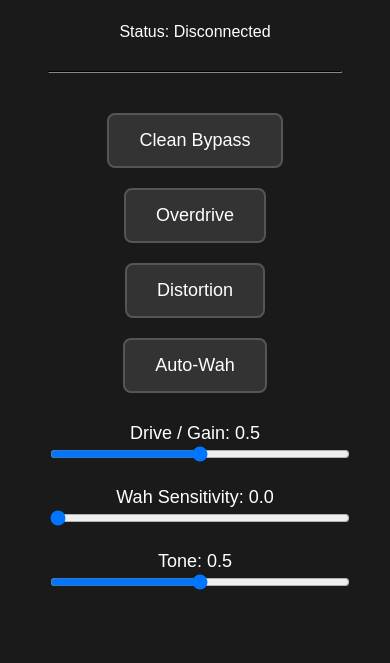
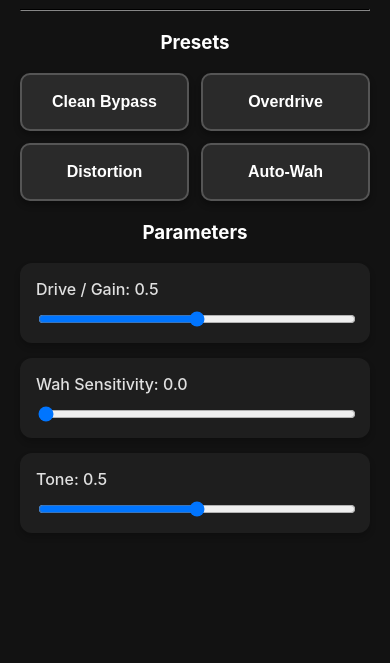
Before and after one commit to skittlz365/HaroldBox-GuitarPedal, a plain HTML site: page index.html in a window 390 px wide. Shown: the part 212-875 px from the top of the page. After the commit the page ends 844 px from the top, so only its background shows below. Drawn offline with Linux system fonts and the light colour scheme.

Commit message:
Enhance mobile responsiveness and UI layout
Updated HTML structure and styles for better mobile responsiveness and user experience.

```diff
--- a/index.html
+++ b/index.html
@@ -1,14 +1,88 @@
 <!DOCTYPE html>
 <html>
 <head>
+  <meta name="viewport" content="width=device-width, initial-scale=1.0">
   <title>Hackathon Pedal Control</title>
   <style>
-    body { font-family: sans-serif; background: #1a1a1a; color: white; text-align: center; padding: 40px; }
-    button { padding: 15px 30px; font-size: 18px; margin: 10px; cursor: pointer; border-radius: 8px; border: none; }
-    .connect { background: #2196F3; color: white; }
-    .effect { background: #333; color: white; border: 2px solid #555; }
-    .slider-container { margin: 20px 0; font-size: 18px; }
-    input[type=range] { width: 300px; }
+    body {
+      font-family: -apple-system, BlinkMacSystemFont, "Segoe UI", Roboto, sans-serif;
+      background: #121212;
+      color: #ffffff;
+      text-align: center;
+      padding: 20px;
+      margin: 0;
+    }
+
+    h1 { font-size: 24px; margin-bottom: 15px; }
+
+    /* Big, thumb-friendly connection button */
+    .connect {
+      background: #2196F3;
+      color: white;
+      padding: 16px 24px;
+      font-size: 18px;
+      font-weight: bold;
+      border-radius: 12px;
+      border: none;
+      width: 100%;
+      max-width: 350px;
+      margin-bottom: 20px;
+      cursor: pointer;
+    }
+
+    /* Preset buttons grid layout for mobile screens */
+    .effect-grid {
+      display: grid;
+      grid-template-columns: 1fr 1fr;
+      gap: 12px;
+      max-width: 350px;
+      margin: 0 auto 20px auto;
+    }
+
+    button.effect {
+      padding: 18px;
+      font-size: 16px;
+      font-weight: bold;
+      cursor: pointer;
+      border-radius: 10px;
+      border: 2px solid #555;
+      background: #2a2a2a;
+      color: white;
+      box-shadow: 0 4px 6px rgba(0,0,0,0.3);
+    }
+
+    button.effect:active { background: #444; }
+
+    /* Expanded slider containers for easy mobile dragging */
+    .slider-container {
+      margin: 15px auto;
+      max-width: 350px;
+      background: #1e1e1e;
+      padding: 16px;
+      border-radius: 12px;
+      text-align: left;
+      box-shadow: 0 4px 6px rgba(0,0,0,0.2);
+      font-size: 16px;
+    }
+
+    .slider-container label {
+      font-weight: 500;
+      display: block;
+      margin-bottom: 8px;
+      color: #e0e0e0;
+    }
+
+    /* Make range inputs tall and thick for easy touch tracking */
+    input[type=range] {
+      width: 100%;
+      height: 8px;
+      background: #444;
+      border-radius: 4px;
+      outline: none;
+      cursor: pointer;
+    }
+
+    #status { font-size: 14px; color: #aaa; margin-top: 10px; }
   </style>
 </head>
 <body>
@@ -17,26 +91,30 @@
   <button class="connect" onclick="connectBLE()">🔗 Connect to Pedal</button>
   <p id="status">Status: Disconnected</p>
 
-  <hr style="border-color: #333; margin: 30px 0;">
+  <hr style="border-color: #333; margin: 20px 0;">
 
   <!-- Presets mapping to your updated Faust DSP parameters -->
-  <button class="effect" onclick="setPreset(0.0, 0.5, 0.0)">Clean Bypass</button>
-  <button class="effect" onclick="setPreset(0.7, 0.5, 0.0)">Overdrive</button>
-  <button class="effect" onclick="setPreset(1.0, 0.8, 0.0)">Distortion</button>
-  <button class="effect" onclick="setPreset(0.0, 0.5, 0.8)">Auto-Wah</button>
+  <h3>Presets</h3>
+  <div class="effect-grid">
+    <button class="effect" onclick="setPreset(0.0, 0.5, 0.0)">Clean Bypass</button>
+    <button class="effect" onclick="setPreset(0.7, 0.5, 0.0)">Overdrive</button>
+    <button class="effect" onclick="setPreset(1.0, 0.8, 0.0)">Distortion</button>
+    <button class="effect" onclick="setPreset(0.0, 0.5, 0.8)">Auto-Wah</button>
+  </div>
 
+  <h3>Parameters</h3>
   <div class="slider-container">
-    <label>Drive / Gain: <span id="gainVal">0.5</span></label><br>
+    <label>Drive / Gain: <span id="gainVal">0.5</span></label>
     <input type="range" id="gainSlider" min="0" max="1" step="0.01" value="0.5" oninput="updateSlider('DRIVE', this.value, 'gainVal')">
   </div>
 
   <div class="slider-container">
-    <label>Wah Sensitivity: <span id="wahVal">0.0</span></label><br>
+    <label>Wah Sensitivity: <span id="wahVal">0.0</span></label>
     <input type="range" id="wahSlider" min="0" max="1" step="0.01" value="0.0" oninput="updateSlider('WAH', this.value, 'wahVal')">
   </div>
 
   <div class="slider-container">
-    <label>Tone: <span id="toneVal">0.5</span></label><br>
+    <label>Tone: <span id="toneVal">0.5</span></label>
     <input type="range" id="toneSlider" min="0" max="1" step="0.01" value="0.5" oninput="updateSlider('TONE', this.value, 'toneVal')">
   </div>
 
```
